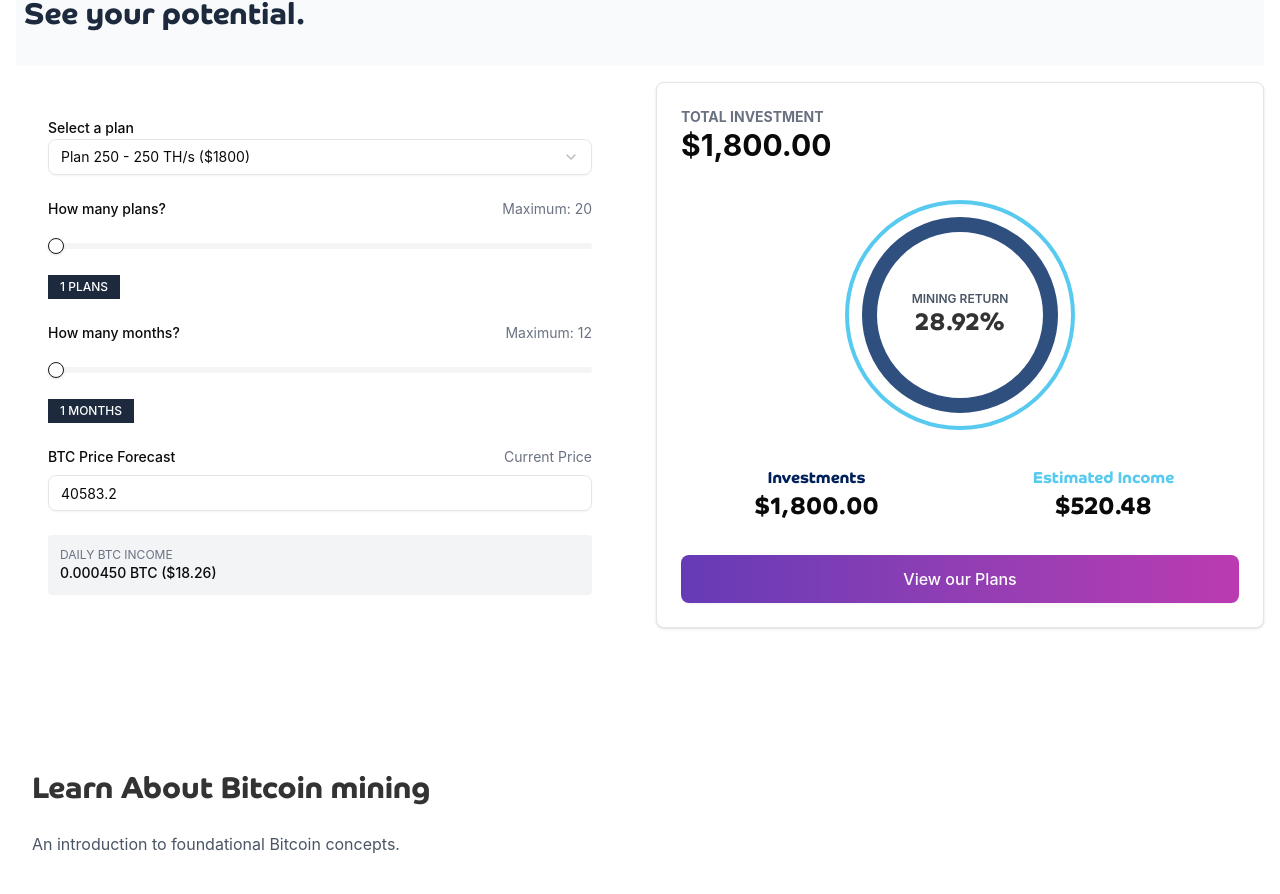
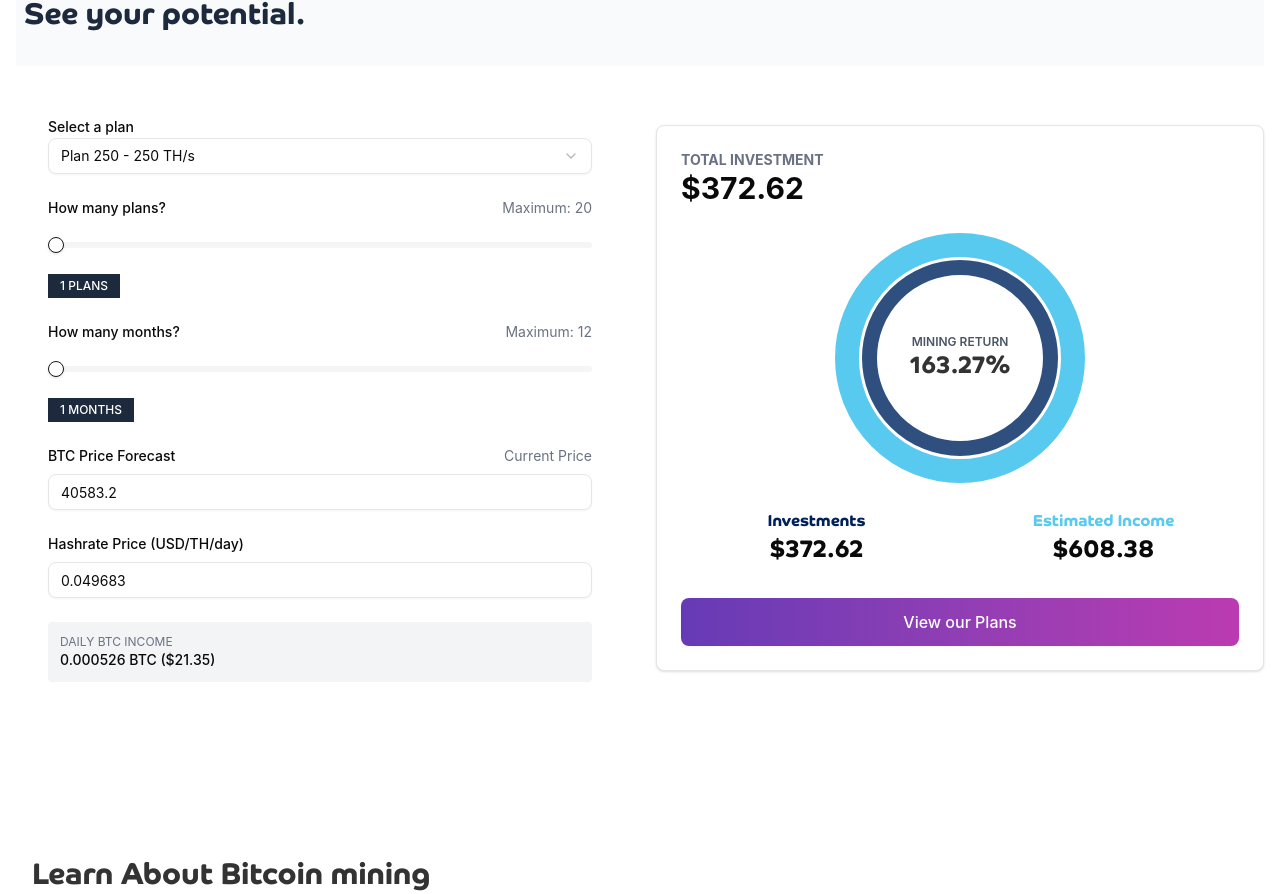
Before and after one commit to omprakash1907/mining-app, a React (Vite) app: page / in a window 1280 px wide. Shown: the part 2394-3288 px from the top of the page. Built offline with nearby package versions, Linux system fonts and the light colour scheme.

Commit message:
feat: Refactor OutputValues component to improve investment and income calculations with updated hashrate logic

```diff
--- a/src/components/OutputValues.jsx
+++ b/src/components/OutputValues.jsx
@@ -21,25 +21,25 @@ export default function OutputValues() {
   const [estimatedIncome, setEstimatedIncome] = useState(0);
   const [roi, setRoi] = useState(0);
   const [dailyIncome, setDailyIncome] = useState(0);
+  const [totalHashrate, setTotalHashrate] = useState(0);
+  const [estimatedBtcMined, setEstimatedBtcMined] = useState(0);
+  const [hashratePrice, setHashratePrice] = useState(0.049683); // USD/TH/day
 
   // Plan details
   const plans = {
     "Plan 250 - 250 TH/s": {
       hashrate: 250, // TH/s
-      price: 1800, // USD per plan
-      dailyBtc: 0.00045, // BTC per day per plan
+      hashratePrice: 0.049683, // USD/TH/day
       maintenanceFee: 0.05, // 5% maintenance fee
     },
     "Plan 500 - 500 TH/s": {
       hashrate: 500,
-      price: 3500,
-      dailyBtc: 0.0009,
+      hashratePrice: 0.049683,
       maintenanceFee: 0.045, // 4.5%
     },
     "Plan 1000 - 1000 TH/s": {
       hashrate: 1000,
-      price: 6800,
-      dailyBtc: 0.0018,
+      hashratePrice: 0.049683,
       maintenanceFee: 0.04, // 4%
     },
   };
@@ -70,32 +70,37 @@ export default function OutputValues() {
     const selectedPlanData = plans[selectedPlan];
     if (!selectedPlanData) return;
 
-    // Calculate investment (price per plan * number of plans)
-    const totalInvestment = selectedPlanData.price * planCount;
+    // Calculate total hashrate
+    const hashrate = selectedPlanData.hashrate * planCount;
+    setTotalHashrate(hashrate);
+
+    // Calculate total days
+    const totalDays = months * 30;
+
+    // Calculate investment (hashrate * days * hashrate price)
+    const totalInvestment = hashrate * totalDays * selectedPlanData.hashratePrice;
     setInvestment(totalInvestment);
 
-    // Calculate daily BTC income (BTC per day per plan * number of plans)
-    const dailyBtcIncome = selectedPlanData.dailyBtc * planCount;
-    setDailyIncome(dailyBtcIncome);
+    // Calculate estimated BTC mined (using the yield from your example)
+    const miningYield = 0.000002104; // BTC/TH/day (from your calculation)
+    const btcMined = hashrate * totalDays * miningYield;
+    setEstimatedBtcMined(btcMined);
 
-    // Calculate estimated income (daily BTC * BTC price * days - maintenance fees)
-    const daysInMonth = 30; // Approximation
-    const totalDays = daysInMonth * months;
-
-    // Gross income in BTC
-    const totalBtcIncome = dailyBtcIncome * totalDays;
-
-    // Convert to USD
-    const grossIncomeUsd = totalBtcIncome * btcPrice;
+    // Calculate estimated income (BTC mined * BTC price)
+    const grossIncome = btcMined * btcPrice;
 
     // Subtract maintenance fees (percentage of gross income)
-    const maintenanceFees = grossIncomeUsd * selectedPlanData.maintenanceFee;
-    const netIncomeUsd = grossIncomeUsd - maintenanceFees;
+    const maintenanceFees = grossIncome * selectedPlanData.maintenanceFee;
+    const netIncome = grossIncome - maintenanceFees;
 
-    setEstimatedIncome(netIncomeUsd);
+    setEstimatedIncome(netIncome);
+
+    // Calculate daily BTC income
+    const dailyBtc = hashrate * miningYield;
+    setDailyIncome(dailyBtc);
 
     // Calculate ROI (percentage)
-    const calculatedRoi = (netIncomeUsd / totalInvestment) * 100;
+    const calculatedRoi = (netIncome / totalInvestment) * 100;
     setRoi(calculatedRoi);
   }, [selectedPlan, planCount, months, btcPrice]);
 
@@ -134,20 +139,19 @@ export default function OutputValues() {
                     value="Plan 250 - 250 TH/s"
                     className="cursor-pointer"
                   >
-                    Plan 250 - 250 TH/s (${plans["Plan 250 - 250 TH/s"].price})
+                    Plan 250 - 250 TH/s
                   </SelectItem>
                   <SelectItem
                     value="Plan 500 - 500 TH/s"
                     className="cursor-pointer"
                   >
-                    Plan 500 - 500 TH/s (${plans["Plan 500 - 500 TH/s"].price})
+                    Plan 500 - 500 TH/s
                   </SelectItem>
                   <SelectItem
                     value="Plan 1000 - 1000 TH/s"
                     className="cursor-pointer"
                   >
-                    Plan 1000 - 1000 TH/s ($
-                    {plans["Plan 1000 - 1000 TH/s"].price})
+                    Plan 1000 - 1000 TH/s
                   </SelectItem>
                 </SelectContent>
               </Select>
@@ -211,6 +215,21 @@ export default function OutputValues() {
               />
             </motion.div>
 
+            <motion.div variants={item} className="space-y-2">
+              <div className="flex justify-between">
+                <label className="text-sm font-medium">
+                  Hashrate Price (USD/TH/day)
+                </label>
+              </div>
+              <Input
+                type="number"
+                value={hashratePrice}
+                onChange={(e) => setHashratePrice(Number.parseFloat(e.target.value))}
+                className="w-full"
+                prefix="$"
+              />
+            </motion.div>
+
             <motion.div
               variants={item}
               whileHover={{ scale: 1.02 }}
@@ -262,7 +281,7 @@ export default function OutputValues() {
                       right: `${15 - (estimatedIncome / investment) * 7.5}px`,
                       bottom: `${15 - (estimatedIncome / investment) * 7.5}px`,
                       borderWidth: `${(estimatedIncome / investment) * 15}px`,
-        transition: 'all 0.5s ease'
+                      transition: "all 0.5s ease",
                     }}
                   ></div>
 
@@ -274,7 +293,7 @@ export default function OutputValues() {
                       left: "30px",
                       right: "30px",
                       bottom: "30px",
-        transition: 'all 0.5s ease'
+                      transition: "all 0.5s ease",
                     }}
                   ></div>
 
```
Lines whose indentation alone changed are shown as unchanged.
